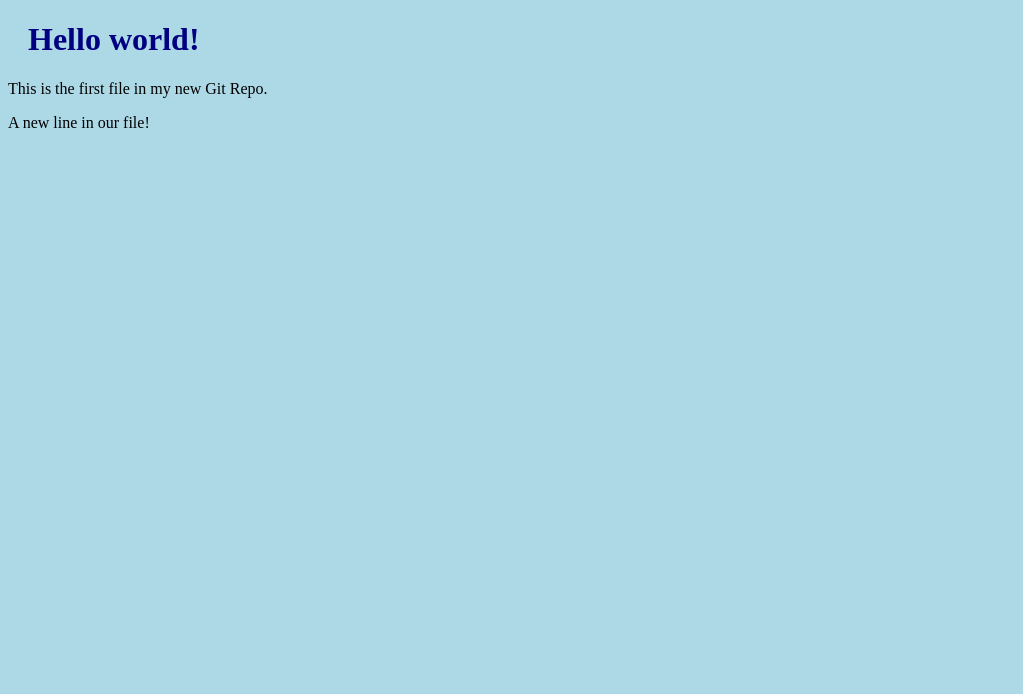
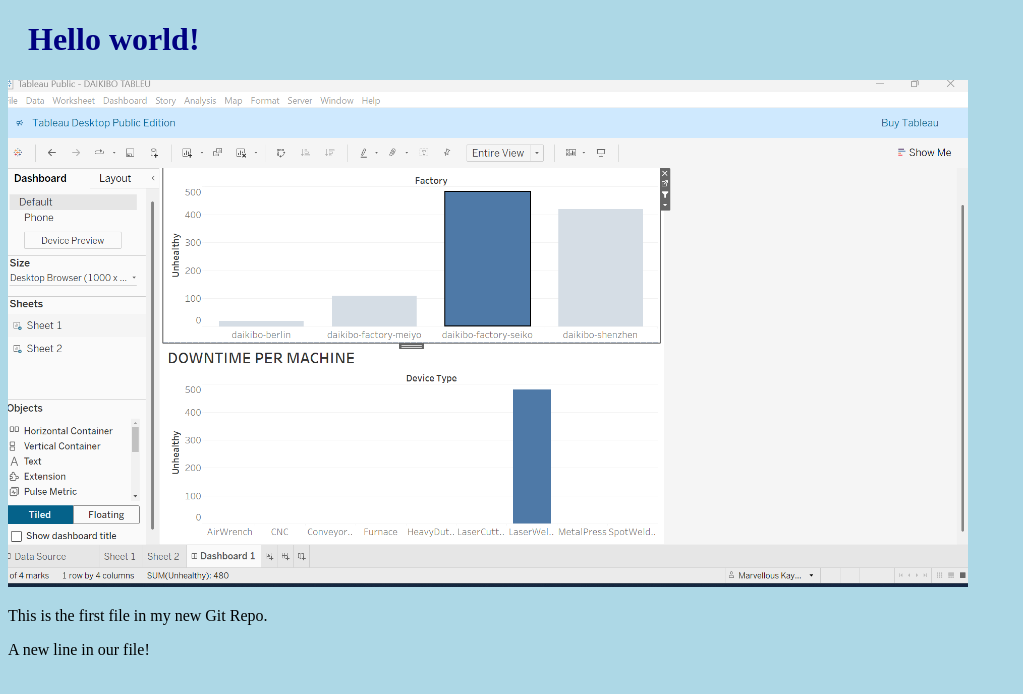
Before and after one commit to Kikky007/Hello-World, a plain HTML site: page Index.html in a window 1280 px wide. Shown: the whole page, without its empty margins (0-1023 px from the left). Drawn offline with Linux system fonts and the light colour scheme.

Commit message:
Added image to Hello World

```diff
--- a/Index.html
+++ b/Index.html
@@ -7,6 +7,8 @@
 <body>
 
 <h1>Hello world!</h1>
+<div><img src="daikibo task done.png" alt="Task done"
+    style="width:100%;max-width:960px"></div>
 <p>This is the first file in my new Git Repo.</p>
 <p>A new line in our file!</p>
 </body>
```
Also changed, not shown: daikibo task done.png (added).
